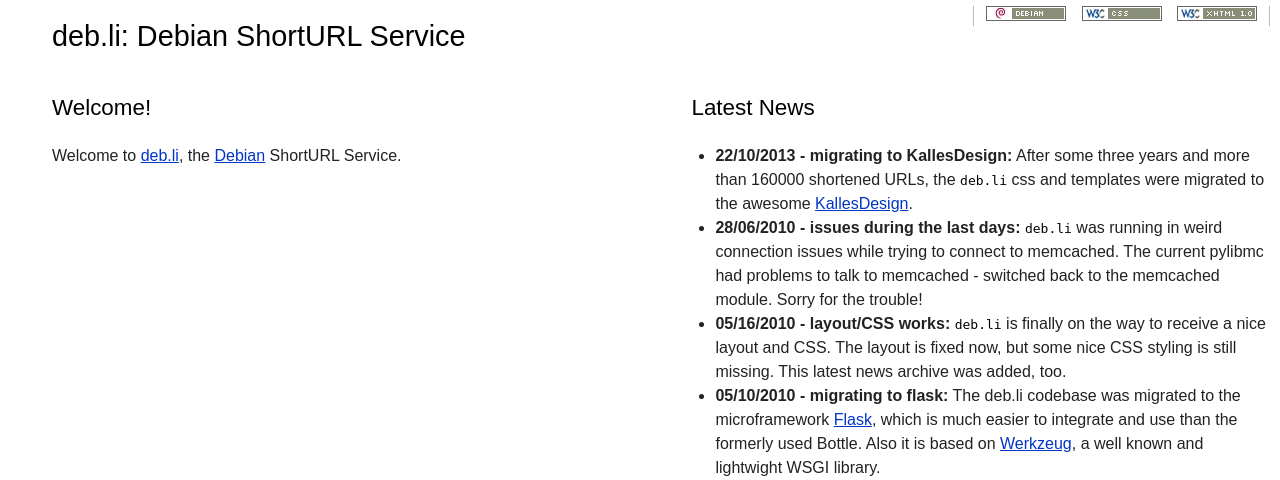
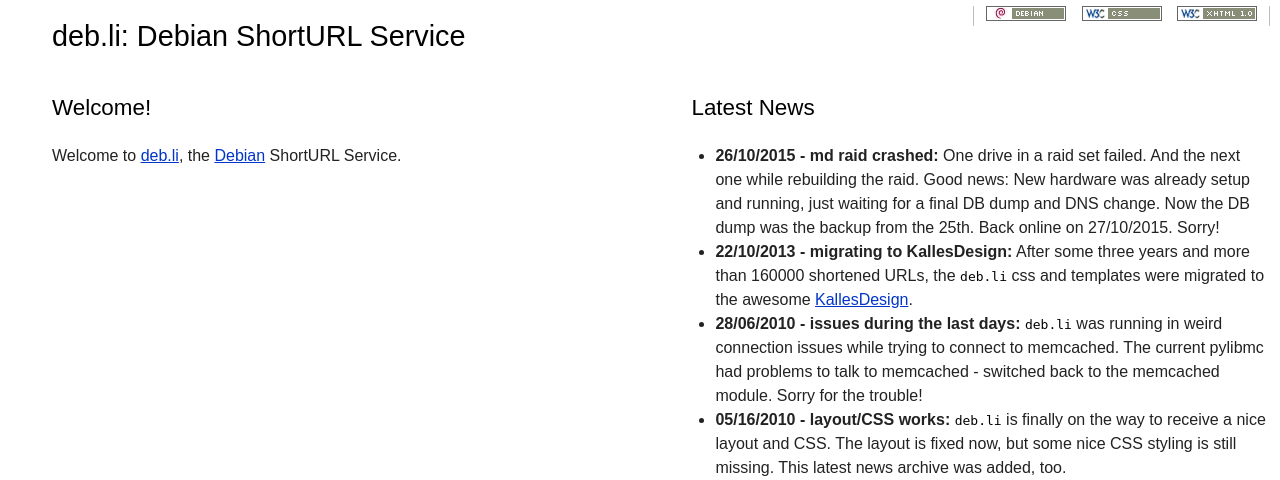
Before and after one commit to bzed/go.debian.net, a Python web app: template godebian/web/templates/index.html in a window 1280 px wide. Shown: the part 82-562 px from the top of the page. Run offline with Jinja, Linux system fonts and the light colour scheme; the template is opened without the code that fills it, so the values that code supplies are empty; some libraries are stand-ins or nearby versions.

Commit message:
Add news about raid crash

```diff
--- a/godebian/web/templates/base-news.html
+++ b/godebian/web/templates/base-news.html
@@ -2,6 +2,9 @@
 {% block column_right %}
 <h2>Latest News</h2>
 <ul>
+	<li>
+                <strong>26/10/2015 - md raid crashed:</strong> One drive in a raid set failed. And the next one while rebuilding the raid. Good news: New hardware was already setup and running, just waiting for a final DB dump and DNS change. Now the DB dump was the backup from the 25th. Back online on 27/10/2015. Sorry!
+	</li>
 	<li>
                 <strong>22/10/2013 - migrating to KallesDesign:</strong> After some three years and more than 160000 shortened URLs, the <tt>deb.li</tt> css and templates were migrated to the awesome <a href="https://wiki.debian.org/KallesDesign">KallesDesign</a>.
 	</li>
```
